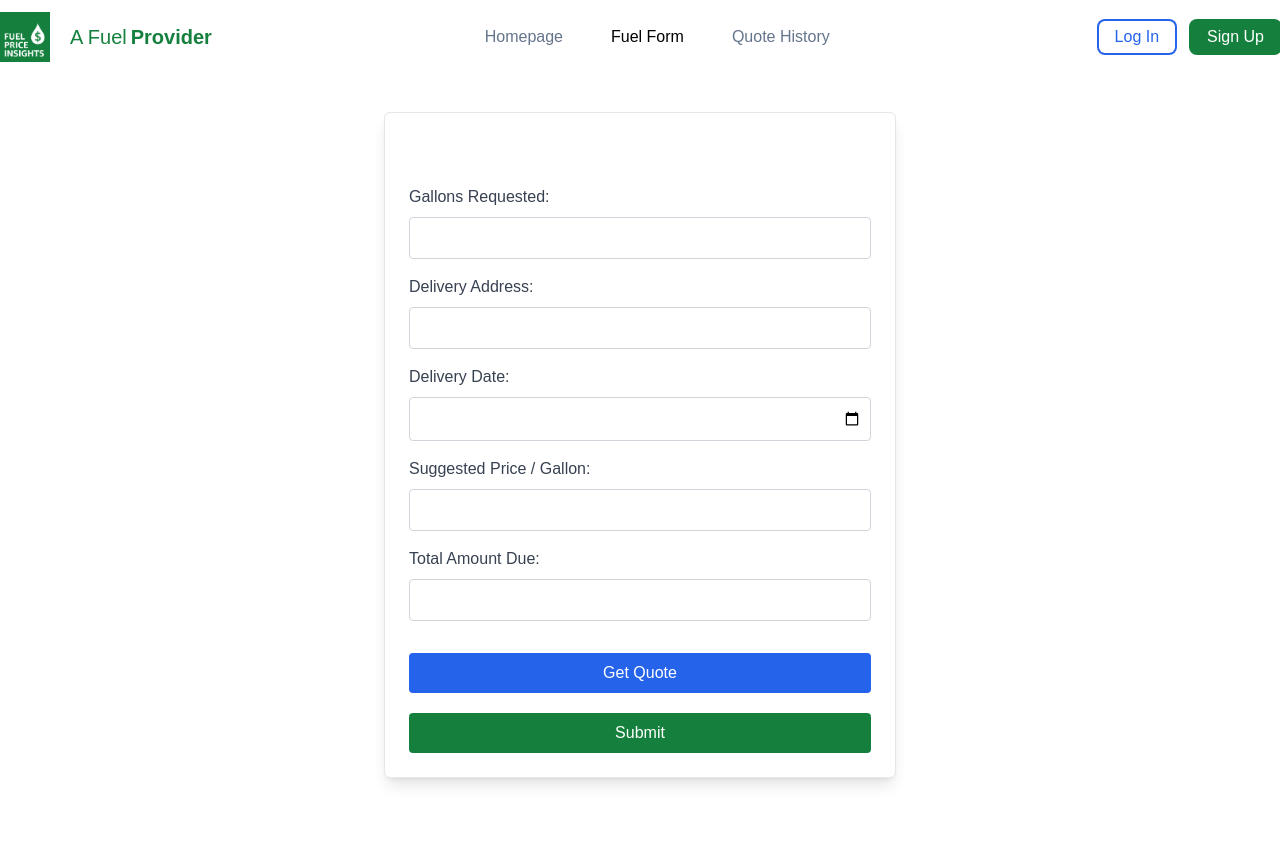
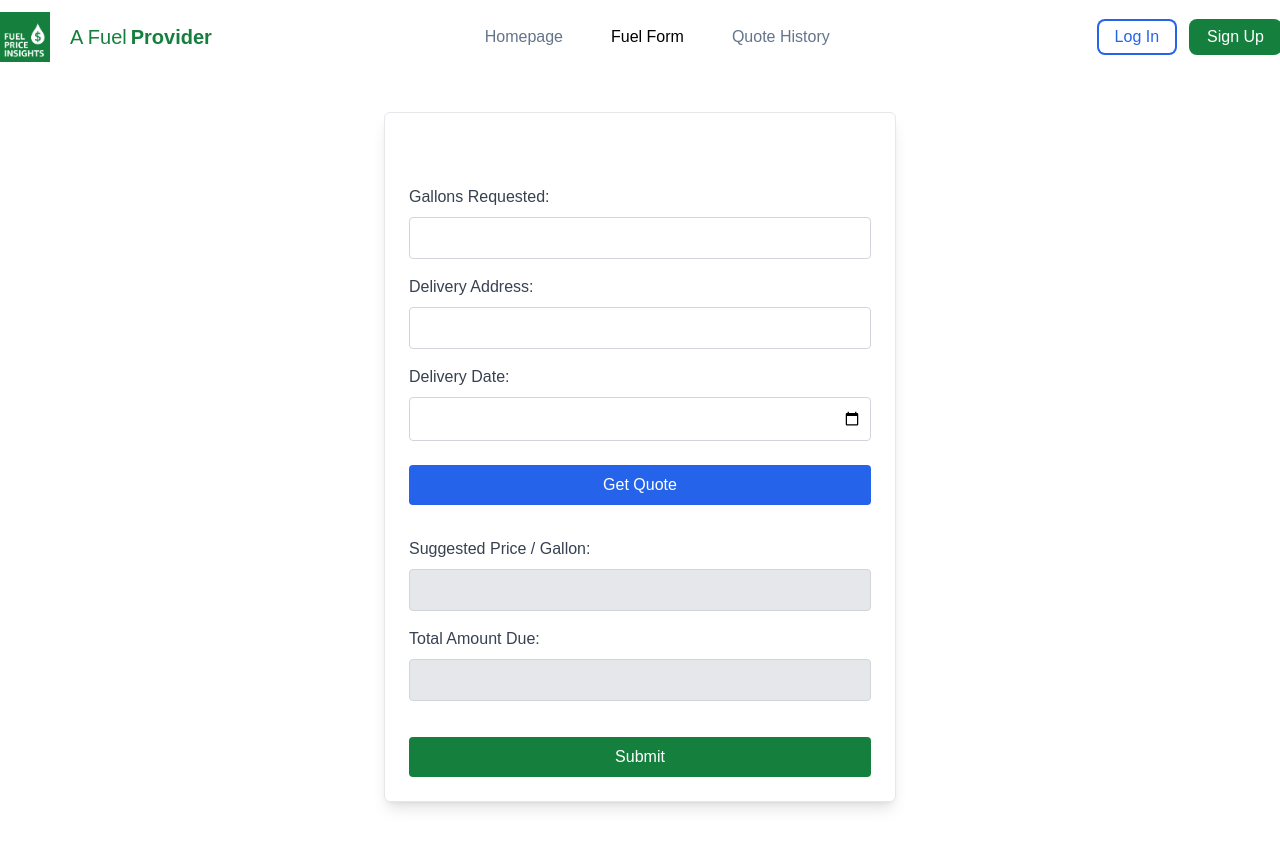
Before and after one commit to caoboyeehaw/fuel-price-insights, a Next.js app: page /fuelform in a window 1280 px wide. Shown: the top 848 px of the page. Built offline with nearby package versions, Linux system fonts and the light colour scheme; no server answers.

Commit message:
auth stuffs

```diff
--- a/src/components/Navbar.tsx
+++ b/src/components/Navbar.tsx
@@ -6,10 +6,11 @@ import { useRouter } from 'next/router';
 import { signIn } from 'next-auth/react';
 import { useSession } from 'next-auth/react';
 
+
 const Navbar = () => {
   const [showModal, setShowModal] = useState(false);
   const [showModalSignup, setShowModalSignup] = useState(false);
-
+  const [errorMessage, setErrorMessage] = useState("");
   const { register, handleSubmit, formState: { errors } } = useForm();
 
   const router = useRouter();
@@ -27,11 +28,17 @@ const Navbar = () => {
 
     if (result && result.error) {
       console.log('Error:', result.error);
-} else if (result && !result.error) {
+      setErrorMessage(result.error);
+    } else if (result && result.status === 200) {
       console.log('Sign in successful');
       setShowModal(false);  // This line closes the modal after a successful login
+      setErrorMessage(""); // Clear any previous error message
+    } else {
+      console.log('Login failed for an unknown reason');
+      setErrorMessage("Login failed for an unknown reason");
     }
   }
+
 
   const onSubmitSignup = async (data) => {
     console.log(data);
@@ -47,6 +54,9 @@ const onSubmitSignup = async (data) => {
     if (response.ok) {
         const responseData = await response.json();
         console.log(responseData);
+
+        const userId = responseData.userId;
+        console.log('User ID:', userId);
 
         // Authenticate the user after successful registration
         const result = await signIn('credentials', {
@@ -137,6 +147,7 @@ const onSubmitSignup = async (data) => {
               </button>
 
               <form onSubmit={handleSubmit(onSubmit)} className="flex-grow">
+              {errorMessage && <p className="text-red-600 text-sm">{errorMessage}</p>}
                 <div className="mb-4">
                   <label className="text-black mb-1">Email Address:</label>
                   <div className="flex">
@@ -233,8 +244,8 @@ const onSubmitSignup = async (data) => {
             </div>
 
 
+            <div className="flex justify-end space-x-4 mt-5">
 
-            <div className="flex justify-end space-x-4 mt-5">
               <button className="text-md rounded px-1 py-1 ring-1 ring-gray-400 bg-white hover:bg-gray-400 hover:text-white text-gray-400 w-full" onClick={() => setShowModalSignup(false)}>Cancel</button>
               <button className="text-md rounded px-1 py-1 ring-1 ring-blue-600 bg-blue-600 hover:bg-blue-700 text-white w-full" type="submit">Register</button>
             </div>
--- a/src/pages/_app.tsx
+++ b/src/pages/_app.tsx
@@ -2,9 +2,9 @@ import type { AppProps } from 'next/app'
 import { SessionProvider } from 'next-auth/react';
 import '../styles/globals.css'
 
-function MyApp({ Component, pageProps }) {
+function MyApp({ Component, pageProps: { session, ...pageProps } }) {
   return (
-    <SessionProvider session={pageProps.session}>
+    <SessionProvider session={session}>
       <Component {...pageProps} />
     </SessionProvider>
   );
--- a/src/pages/api/auth/[...nextauth].js
+++ b/src/pages/api/auth/[...nextauth].js
@@ -43,14 +43,15 @@ export default NextAuth({
     },
     callbacks: {
         async jwt(token, user) {
-            if(user){
-              token.id = user._id.toString();     //email is used as id here. Maybe change it to db _id?
-            }
-            return token;
+          if (user) {
+            token.id = user.id;
+          }
+          return token;
         },
-        async session(session ,token){
-            session.userId = token.id;
-            return session;
+        async session(session, token) {
+          session.userId = token.id;
+          return session;
         },
-    },
+      }
+
 });
--- a/src/pages/api/registration.js
+++ b/src/pages/api/registration.js
@@ -25,12 +25,13 @@ export default async function registrationHandler(req, res) {
       }
 
       // Inserting the new user into the database
-      await collection.insertOne({
+      const result = await collection.insertOne({
         email,
         password: hashedPassword,
       });
 
-      return res.status(200).json({ message: 'Registration successful' });
+      // Return the user's ID after successful registration
+      return res.status(200).json({ message: 'Registration successful', userId: result.insertedId });
     } else {
       return res.status(405).json({ error: 'Method not allowed' });
     }
--- a/src/pages/fuelform.tsx
+++ b/src/pages/fuelform.tsx
@@ -1,17 +1,18 @@
 import { useForm } from 'react-hook-form';
+import { useState } from 'react';
+import { Session } from 'next-auth';
+import { useSession as useNextAuthSession } from 'next-auth/react';
+
 import Navbar from '../components/Navbar';
 import NavbarAuth from '../components/NavbarAuth';
-import { useState } from 'react';
 
-
+interface CustomSession extends Session {
+  userId: string;
+}
 
 const Fuel_quote = () => {
   const { register, handleSubmit, formState: { errors } } = useForm();
-
-  const onSubmit = async (data) => {
-    // submit form data
-  };
-
+  const { data: session, status } = useNextAuthSession();
   const [form, setForm] = useState({
     gallonsRequested: '',
     deliveryState: '',
@@ -19,11 +20,33 @@ const Fuel_quote = () => {
     suggestedPrice: 0,
     totalAmountDue: 0
   });
-
   const [quote, setQuote] = useState({
     suggestedPrice: 0,
     totalAmountDue: 0
   });
+
+  if (status === 'loading') {
+    return null;
+  }
+
+  const userId = session?.user;
+
+  const onSubmit = async (data) => {
+    // include userId when submitting form data
+    const response = await fetch('/api/submitFuelQuote', {
+      method: 'POST',
+      headers: {
+        'Content-Type': 'application/json',
+      },
+      body: JSON.stringify({ ...data, userId }),
+    });
+
+    if (!response.ok) {
+      // handle error
+    }
+
+    // handle success
+  };
 
   const handleInputChange = (event) => {
     const {name, value} = event.target;
@@ -60,9 +83,10 @@ const Fuel_quote = () => {
   }
 
 
+
   return (
     <div className="flex flex-col min-h-screen py-20">
-      <Navbar />
+      {session?.user ? <NavbarAuth /> : <Navbar />}
       <div className="flex flex-col items-center justify-start p-4">
         <div className="w-full max-w-lg mt-4 border border-gray-200 rounded-md bg-white p-6 shadow-lg">
           <h1 className="text-2xl font-semibold mb-4 text-center ">
@@ -93,7 +117,7 @@ const Fuel_quote = () => {
               {errors.deliveryAddress && <p className="text-red-500 text-sm">This field is required</p>}
             </div>
 
-            <div className="mb-4">
+            <div className="mb-2">
               <label className="block text-gray-700 font-medium mb-2">
                 Delivery Date:
               </label>
@@ -105,29 +129,7 @@ const Fuel_quote = () => {
               {errors.deliveryDate && <p className="text-red-500 text-sm">This field is required</p>}
             </div>
 
-            <div className="mb-4">
-            <label className="block text-gray-700 font-medium mb-2 ">
-                Suggested Price / Gallon:
-              </label>
-              <input
-                className="border border-gray-300 p-2 w-full rounded focus:ring-1 focus:outline-none focus:ring-blue-500 focus:border-blue-500"
-                type="number"
-                {...register('ppg')}
-                readOnly
-              />
-            </div>
 
-            <div className="mb-4">
-              <label className="block text-gray-700 font-medium mb-2 ">
-                Total Amount Due:
-              </label>
-              <input
-                className="border border-gray-300 p-2 w-full rounded focus:ring-1 focus:outline-none focus:ring-blue-500 focus:border-blue-500 "
-                type="number"
-                {...register('totalAmountDue')}
-                readOnly
-              />
-            </div>
 
             <div>
               <button
@@ -136,6 +138,30 @@ const Fuel_quote = () => {
               >
                 Get Quote
               </button>
+            </div>
+
+            <div className="mb-4 mt-8">
+            <label className="block text-gray-700 font-medium mb-2 ">
+                Suggested Price / Gallon:
+              </label>
+              <input
+                className="border border-gray-300 p-2 w-full rounded focus:ring-1 bg-gray-200 focus:outline-none focus:ring-blue-500 focus:border-blue-500"
+                type="number"
+                {...register('ppg')}
+                readOnly
+              />
+            </div>
+
+            <div className="mb-4">
+              <label className="block text-gray-700  font-medium mb-2 ">
+                Total Amount Due:
+              </label>
+              <input
+                className="border border-gray-300 p-2 w-full rounded focus:ring-1 bg-gray-200 focus:outline-none focus:ring-blue-500 focus:border-blue-500 "
+                type="number"
+                {...register('totalAmountDue')}
+                readOnly
+              />
             </div>
 
             <div>
@@ -147,15 +173,12 @@ const Fuel_quote = () => {
               </button>
             </div>
 
-
-
-
-
           </form>
 
         </div>
 
       </div>
+
     </div>
 
   );
```
Lines whose indentation alone changed are shown as unchanged.
